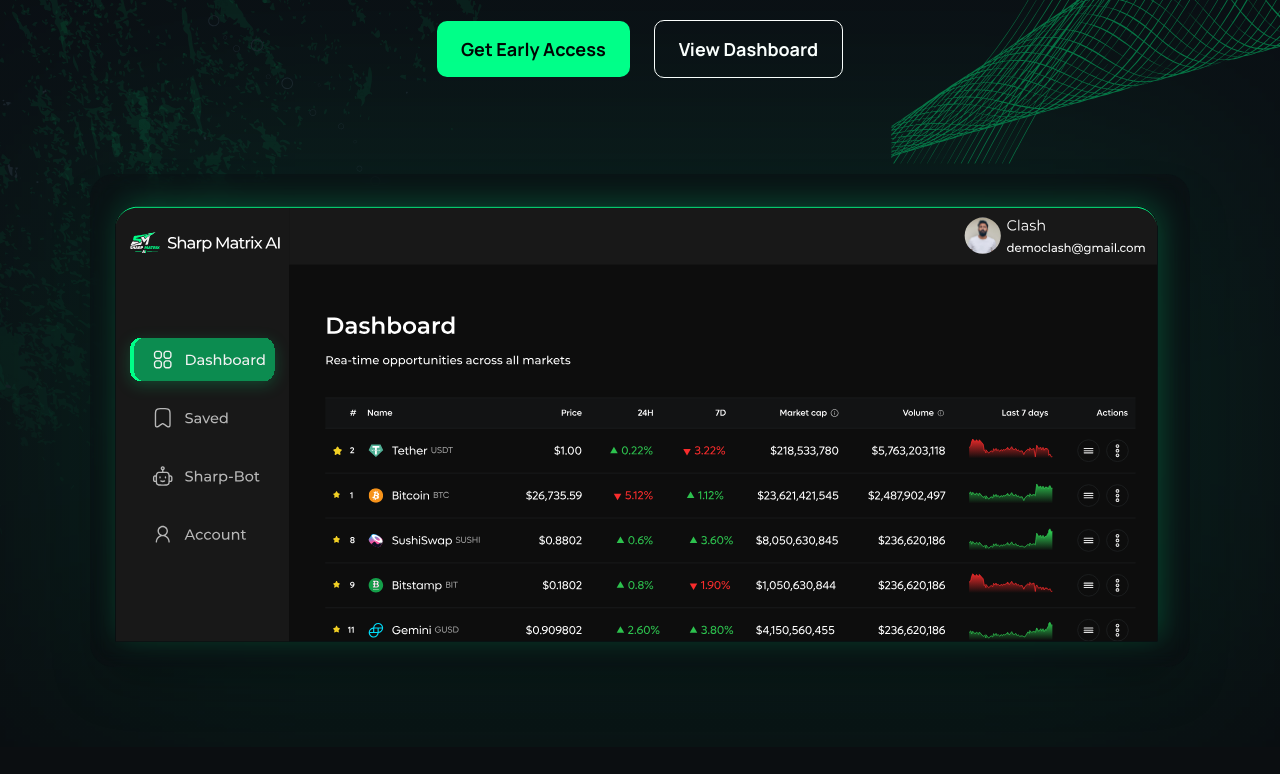
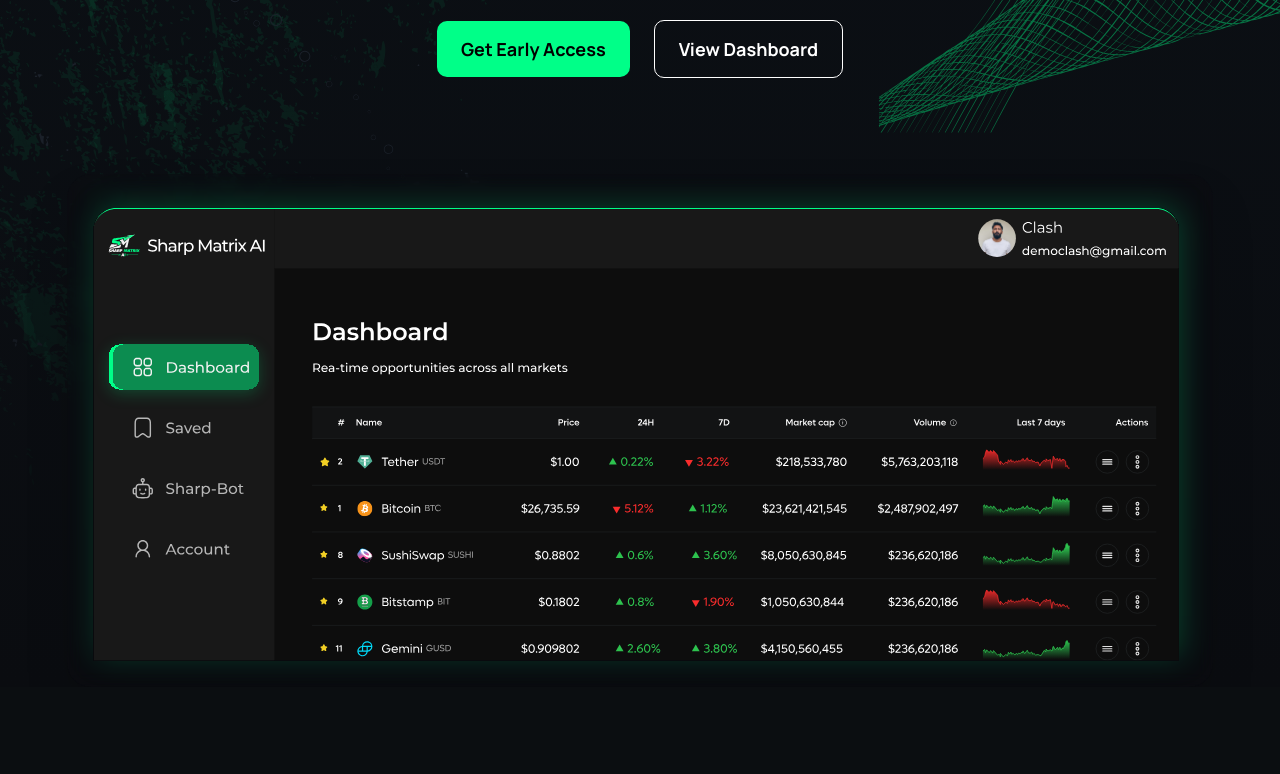
Before and after one commit to Alok4D/clash-gambling, a Next.js app: page / in a window 1280 px wide. Shown: the part 460-1234 px from the top of the page. Built offline with nearby package versions, Linux system fonts and the light colour scheme.

Commit message:
feat: implement home page intro section and responsive navigation component

```diff
--- a/app/(home)/_components/Intro.tsx
+++ b/app/(home)/_components/Intro.tsx
@@ -2,7 +2,7 @@
 
 export default function Intro() {
   return (
-    <section className="relative flex flex-col items-center justify-center pt-32 pb-20 overflow-hidden">
+    <section className="relative flex flex-col items-center justify-center pt-32 overflow-hidden">
       <div className="container mx-auto px-4 text-center z-10">
         {/* Hero Title */}
         <h1 className="font-montserrat mx-auto mb-8 max-w-5xl text-[40px] md:text-[72px] font-bold tracking-tight text-[#F2F2F2] leading-normal">
@@ -28,9 +28,9 @@
         </div>
 
         {/* Dashboard Preview Image */}
-        <div className="relative mx-auto max-w-[1100px] group">
+        <div className="relative mx-auto max-w-[1146px] group">
           {/* Enhanced Outer Glow */}
-          <div className="absolute -inset-10 bg-[#00FFA3]/15 blur-[120px] opacity-60 group-hover:opacity-80 transition-opacity" />
+          {/* <div className="absolute -inset-10 bg-[#00FFA3]/15 blur-[120px] opacity-60 group-hover:opacity-80 transition-opacity" /> */}
 
           <div className="relative overflow-hidden rounded-3xl  border-white/10 bg-[#0A0C10]/40 shadow-2xl backdrop-blur-sm">
              <Image
--- a/app/(home)/_components/Navbar.tsx
+++ b/app/(home)/_components/Navbar.tsx
@@ -108,7 +108,7 @@
                   color: '#FFF',
                   fontFamily: 'var(--text-style-text-style, Montserrat), sans-serif',
                   fontSize: '18px',
-                  fontWeight: 500,
+                  fontWeight: 400,
                   lineHeight: '28px'
                 }}
                 className="hover:text-[#00FFA3]"
@@ -117,6 +117,7 @@
               </Link>
             ))}
             <hr className="border-white/10" />
+          <Link href={"/login"}>
             <button
               style={{
                 display: 'flex',
@@ -130,13 +131,14 @@
                 color: 'var(--button-text, #0B0F14)',
                 fontFamily: 'var(--text-style-text-style, Montserrat), sans-serif',
                 fontSize: '18px',
-                fontWeight: 700,
+                fontWeight: 500,
                 lineHeight: '28px'
               }}
               className="active:scale-95 transition-all"
             >
               Log In
             </button>
+    </Link>
           </div>
         )}
       </div>
```
